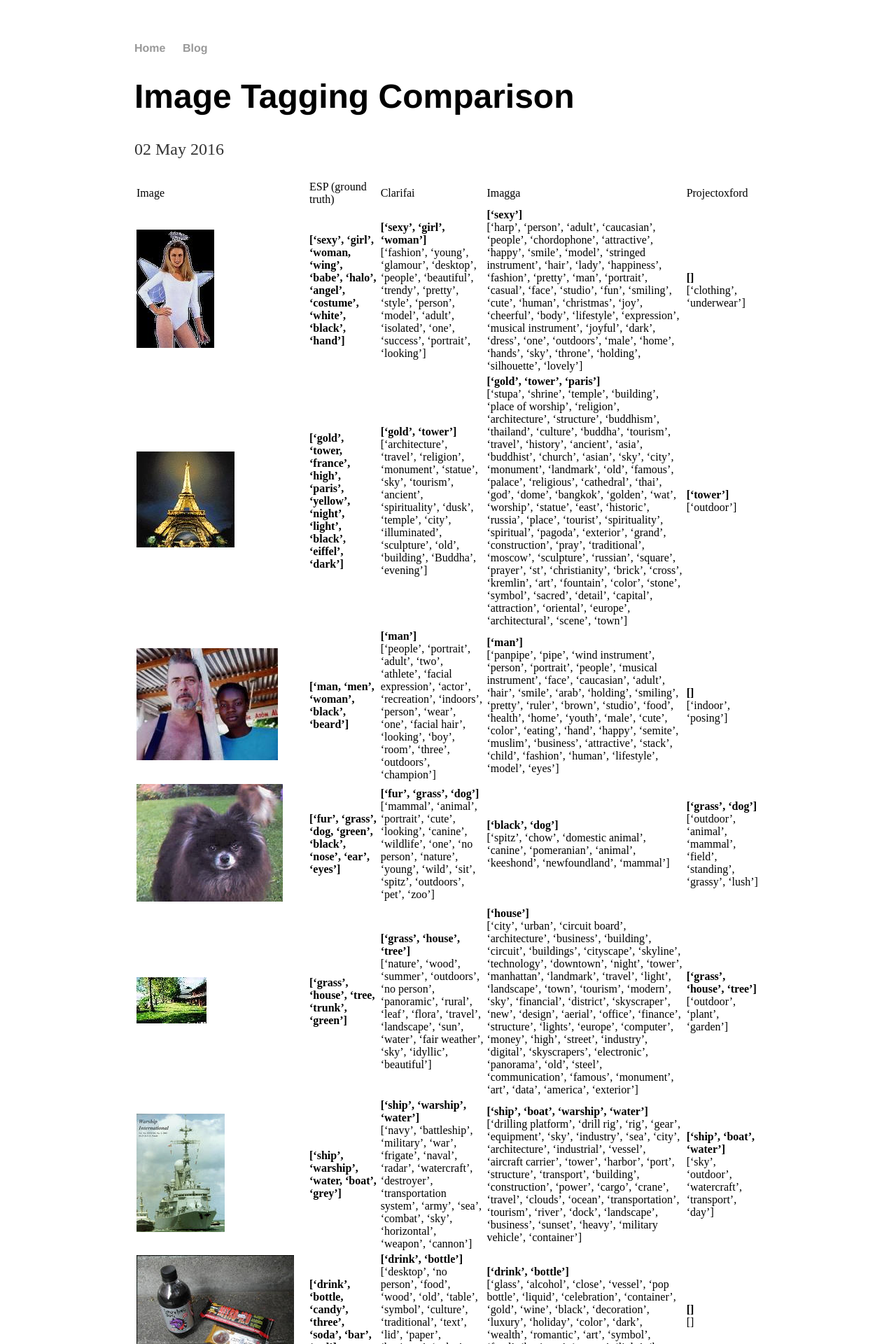
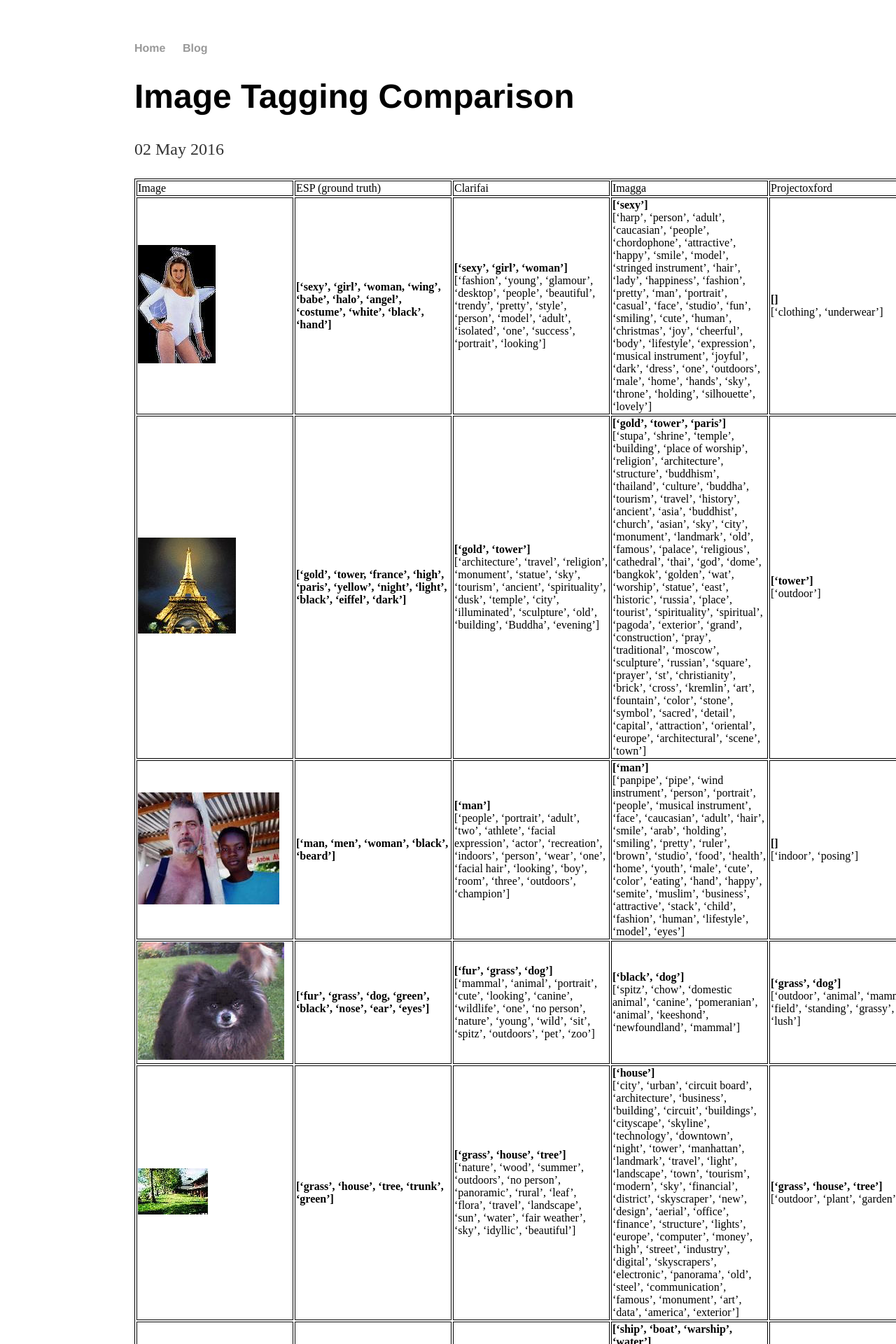
Before and after one commit to alexandra-nordin/alexandra-nordin.github.io, a Jekyll site: the page built from _posts/2016-05-02-image-tagging-comparison.md, in a window 1280 px wide. Shown: the top 1920 px of the page at 70% size. Built offline with Jekyll 4.4.1, drawn with Linux system fonts in a browser that asks for light colours.

Commit message:
some fixes

```diff
--- a/blog/index.html
+++ b/blog/index.html
@@ -1,6 +1,6 @@
 ---
 layout: default
-title: Alexandra's github blog
+title: Alexandra's GitHub Blog
 ---
 	<h1>{{ page.title }}</h1>
 	<ul class="posts">
--- a/css/main.css
+++ b/css/main.css
@@ -41,3 +41,15 @@ ul.posts {
 ul.posts li {
     list-style: none;
 }
+
+table{
+    border: 1px solid black;
+    table-layout: fixed;
+    width: 200px;
+}
+
+th, td {
+    border: 1px solid black;
+    overflow: hidden;
+    width: 220px;
+}
--- a/index.html
+++ b/index.html
@@ -1,6 +1,6 @@
 ---
 layout: default
-title: Hank Quinlan, Horrible Cop
+title: Alexandra'a GitHub Pages
 ---
 <div class="blurb">
 	<h1>Alexandra's GitHub Pages</h1>
```
